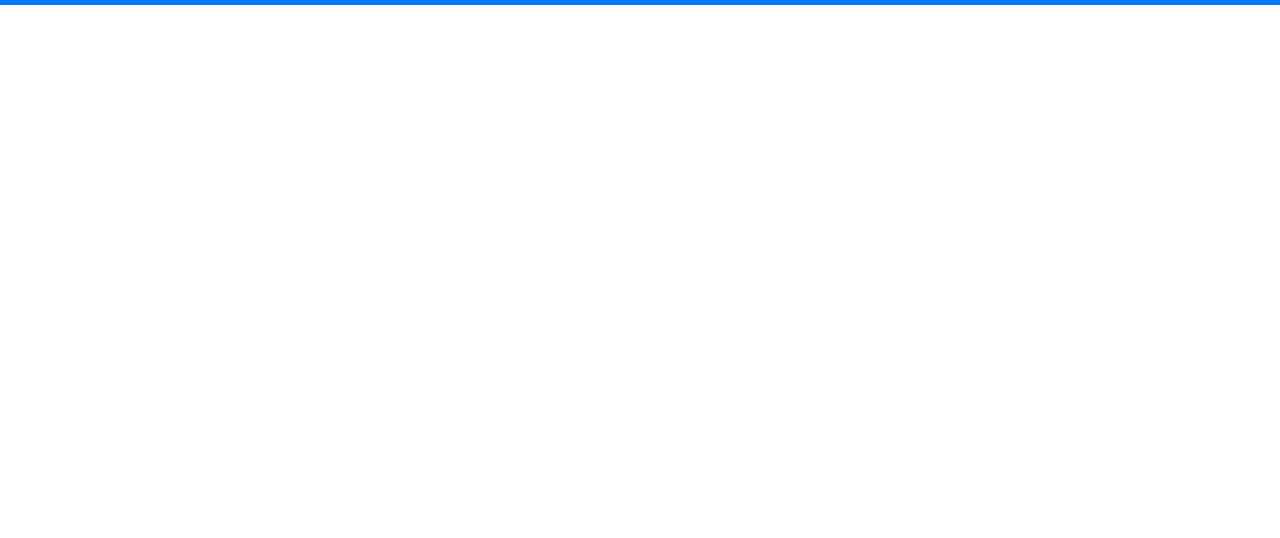
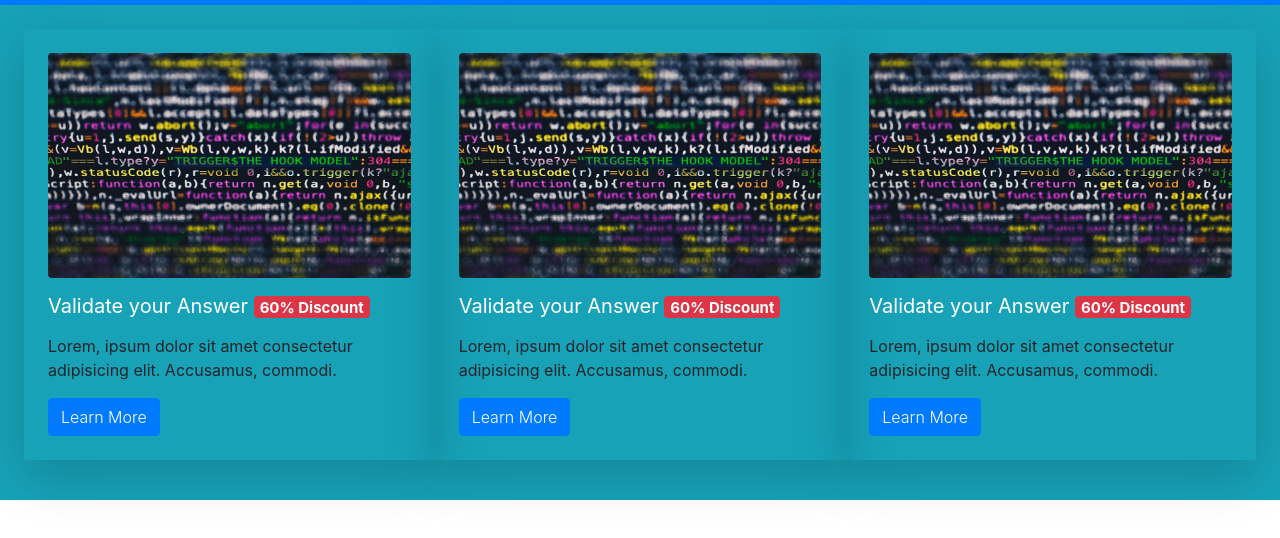
Before and after one commit to MDASHRAFUDDINTANVIR1/Bootstrap-Practice, a plain HTML site: page index.html in a window 1280 px wide. Shown: the part 58-596 px from the top of the page. Drawn offline with nearby package versions, Linux system fonts and the light colour scheme.

Commit message:
adding second section and practice col row shadow and badges

```diff
--- a/index.html
+++ b/index.html
@@ -6,11 +6,12 @@
     <title>Bootstrap Practice</title>
 
     <link rel="stylesheet" href="https://cdn.jsdelivr.net/npm/bootstrap@4.4.1/dist/css/bootstrap.min.css" integrity="sha384-Vkoo8x4CGsO3+Hhxv8T/Q5PaXtkKtu6ug5TOeNV6gBiFeWPGFN9MuhOf23Q9Ifjh" crossorigin="anonymous">
+    <link rel="stylesheet" href="style.css">
+</head>
 
 
-    <link rel="stylesheet" href="style.css">
-</head>
 <body>
+
     <section class="navbar bg-primary navbar-light navbar-expand-sm">
         <div class="container px-5 px-sm-0">
             <div class="navbar-brand">
@@ -46,6 +47,29 @@
         </div>
     </section>
 
+    <section class="header container-fluid bg-info">
+        <div class="row row-cols-1 row-cols-sm-2 row-cols-lg-3 p-4">
+            <div class="col custom-img shadow-lg p-4 mb-3">
+                <img class="img-fluid rounded" src="image1.webp" alt="coding image">
+                <h5 class="text-white my-2 py-2 font-weight-normal">Validate your Answer <span class="badge badge-danger">60% Discount</span></h5>
+                <p class="text-justified">Lorem, ipsum dolor sit amet consectetur adipisicing elit. Accusamus, commodi.</p>
+                <button class="btn btn-primary font-weight-light">Learn More</button>
+            </div>
+            <div class="col custom-img shadow-lg p-4 mb-3">
+                <img class="img-fluid rounded" src="image1.webp" alt="coding image">
+                <h5 class="text-white my-2 py-2 font-weight-normal">Validate your Answer <span class="badge badge-danger">60% Discount</span></h5>
+                <p class="text-justified">Lorem, ipsum dolor sit amet consectetur adipisicing elit. Accusamus, commodi.</p>
+                <button class="btn btn-primary font-weight-light">Learn More</button>
+            </div>
+            <div class="col custom-img shadow-lg p-4 mb-3">
+                <img class="img-fluid rounded" src="image1.webp" alt="coding image">
+                <h5 class="text-white my-2 py-2 font-weight-normal">Validate your Answer <span class="badge badge-danger">60% Discount</span></h5>
+                <p class="text-justified">Lorem, ipsum dolor sit amet consectetur adipisicing elit. Accusamus, commodi.</p>
+                <button class="btn btn-primary font-weight-light">Learn More</button>
+            </div>
+        </div>
+    </section>
+
 
 
     <script src="https://code.jquery.com/jquery-3.4.1.slim.min.js" integrity="sha384-J6qa4849blE2+poT4WnyKhv5vZF5SrPo0iEjwBvKU7imGFAV0wwj1yYfoRSJoZ+n" crossorigin="anonymous"></script>
```
